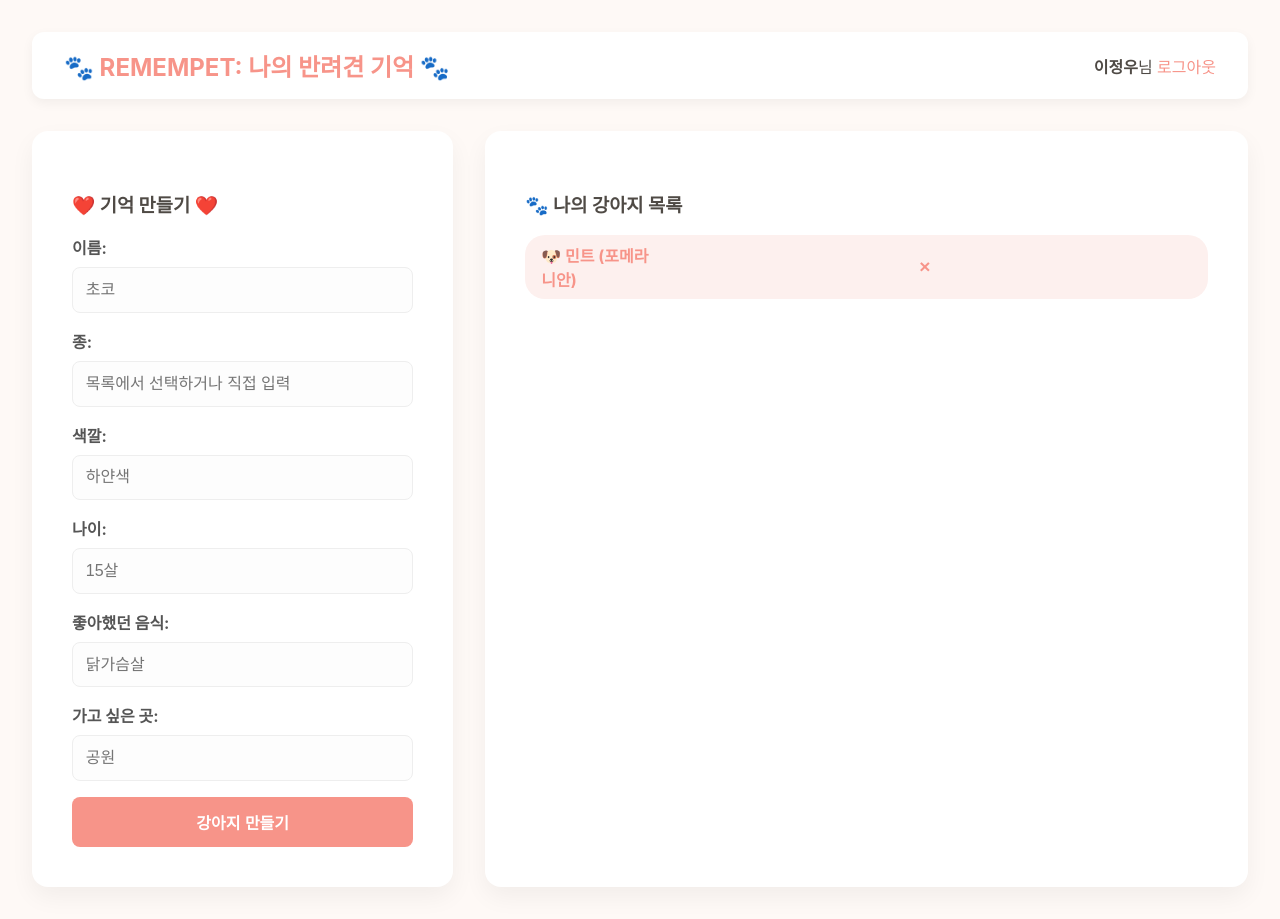
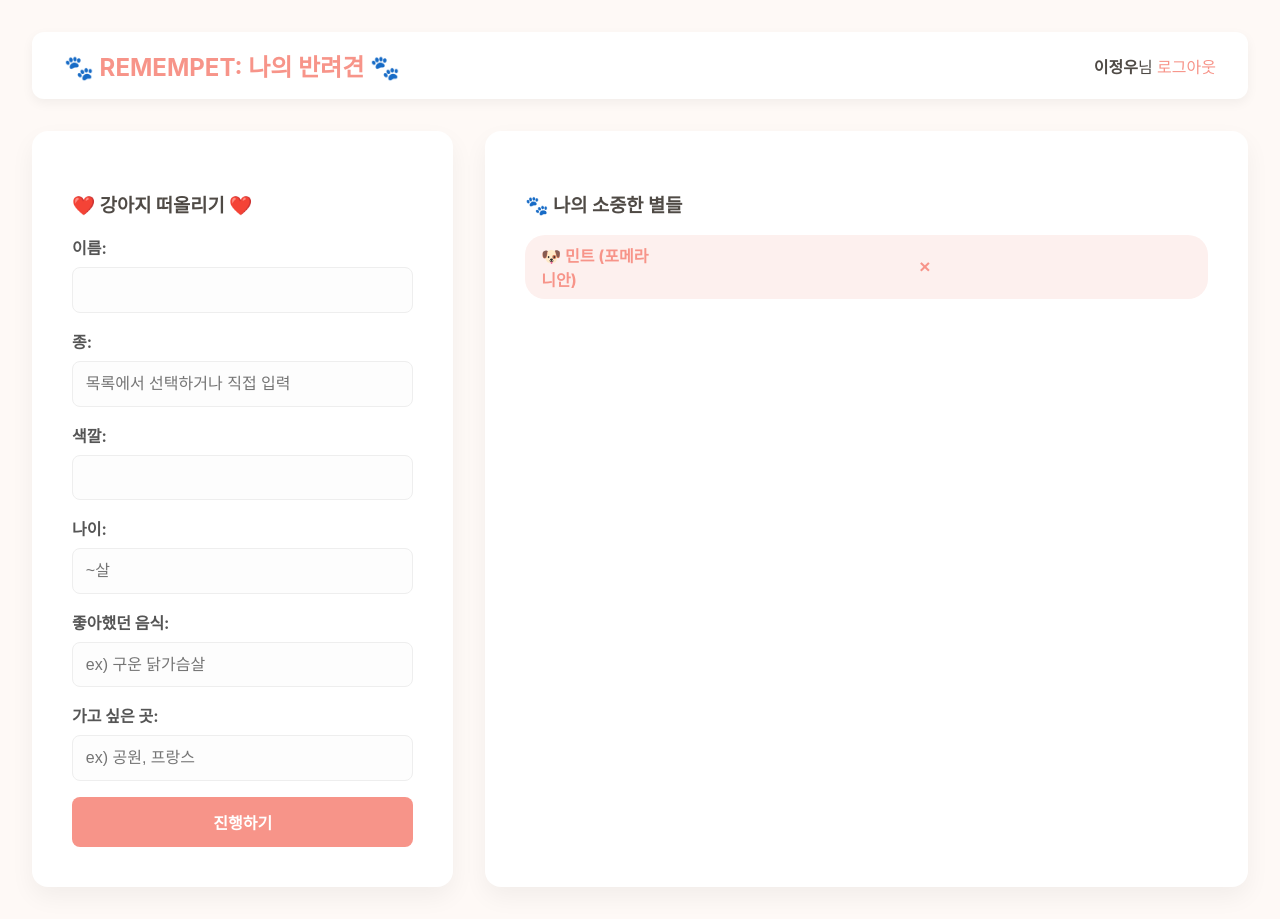
Before and after one commit to jeongwool/REMEMPET, a Flask app: page / in a window 1280 px wide. Run offline with Flask 3, Linux system fonts and the light colour scheme; a user stored in the database is signed in; data comes from the database, SQL or seed files in the repository.

Commit message:
Update index.html

```diff
--- a/templates/index.html
+++ b/templates/index.html
@@ -8,7 +8,7 @@
 
     <meta name="viewport" content="width=device-width, initial-scale=1.0">
 
-    <title>REMEMPET - 강아지 만들기</title>
+    <title>REMEMPET - 나의 그리운 강아지</title>
 
     <style>
 
@@ -66,7 +66,7 @@
 
     <nav>
 
-        <h2>🐾 REMEMPET: 나의 반려견 기억 🐾</h2>
+        <h2>🐾 REMEMPET: 나의 반려견 🐾</h2>
 
         <div><strong>{{ current_user.username }}</strong>님 <a href="{{ url_for('logout') }}">로그아웃</a></div>
 
@@ -78,9 +78,9 @@
 
         <aside class="sidebar">
 
-            <h3>❤️ 기억 만들기 ❤️</h3>
+            <h3>❤️ 강아지 떠올리기 ❤️</h3>
 
-            <label>이름:</label> <input type="text" id="name_input" placeholder="초코">
+            <label>이름:</label> <input type="text" id="name_input">
 
 
 
@@ -114,17 +114,17 @@
 
 
 
-            <label>색깔:</label> <input type="text" id="color_input" placeholder="하얀색">
+            <label>색깔:</label> <input type="text" id="color_input">
 
-            <label>나이:</label> <input type="text" id="age_input" placeholder="15살">
+            <label>나이:</label> <input type="text" id="age_input" placeholder="~살">
 
-            <label>좋아했던 음식:</label> <input type="text" id="food_input" placeholder="닭가슴살">
+            <label>좋아했던 음식:</label> <input type="text" id="food_input" placeholder="ex) 구운 닭가슴살">
 
-            <label>가고 싶은 곳:</label> <input type="text" id="background_input" placeholder="공원">
+            <label>가고 싶은 곳:</label> <input type="text" id="background_input" placeholder="ex) 공원, 프랑스">
 
 
 
-            <button id="create_btn">강아지 만들기</button>
+            <button id="create_btn">진행하기</button>
 
         </aside>
 
@@ -132,7 +132,7 @@
 
         <main class="main-content">
 
-            <h3>🐾 나의 강아지 목록</h3>
+            <h3>🐾 나의 소중한 별들</h3>
 
             <div class="pet-list" id="pet-list-container">
 
@@ -158,7 +158,7 @@
 
                 <p id="pet_description"></p>
 
-                <a id="go-to-chat" href="#">대화하러 가기</a>
+                <a id="go-to-chat" href="#">강아지랑 놀러가기기</a>
 
             </div>
 
@@ -184,13 +184,13 @@
 
             createBtn.disabled = true;
 
-            createBtn.innerText = '생성 중...';
+            createBtn.innerText = '조금만 기다려주세요...';
 
 
 
             genDiv.style.display = 'block';
 
-            petDesc.innerText = '천국에서 강아지가 내려오고 있습니다... (조금만 기다려주세요)';
+            petDesc.innerText = '천국에서 강아지가 내려오고 있습니다...';
 
             chatLink.style.display = 'none';
 
@@ -232,7 +232,7 @@
 
                 if (result.success) {
 
-                    petDesc.innerText = '생성이 완료되었습니다! 이제 강아지와 대화해보세요.';
+                    petDesc.innerText = '이제 강아지와 대화해보세요.';
 
                     chatLink.href = `/chat/${result.pet_id}`;
 
@@ -266,7 +266,7 @@
 
             createBtn.disabled = false;
 
-            createBtn.innerText = '강아지 만들기';
+            createBtn.innerText = '강아지 떠올리기기';
 
         });
 
```
